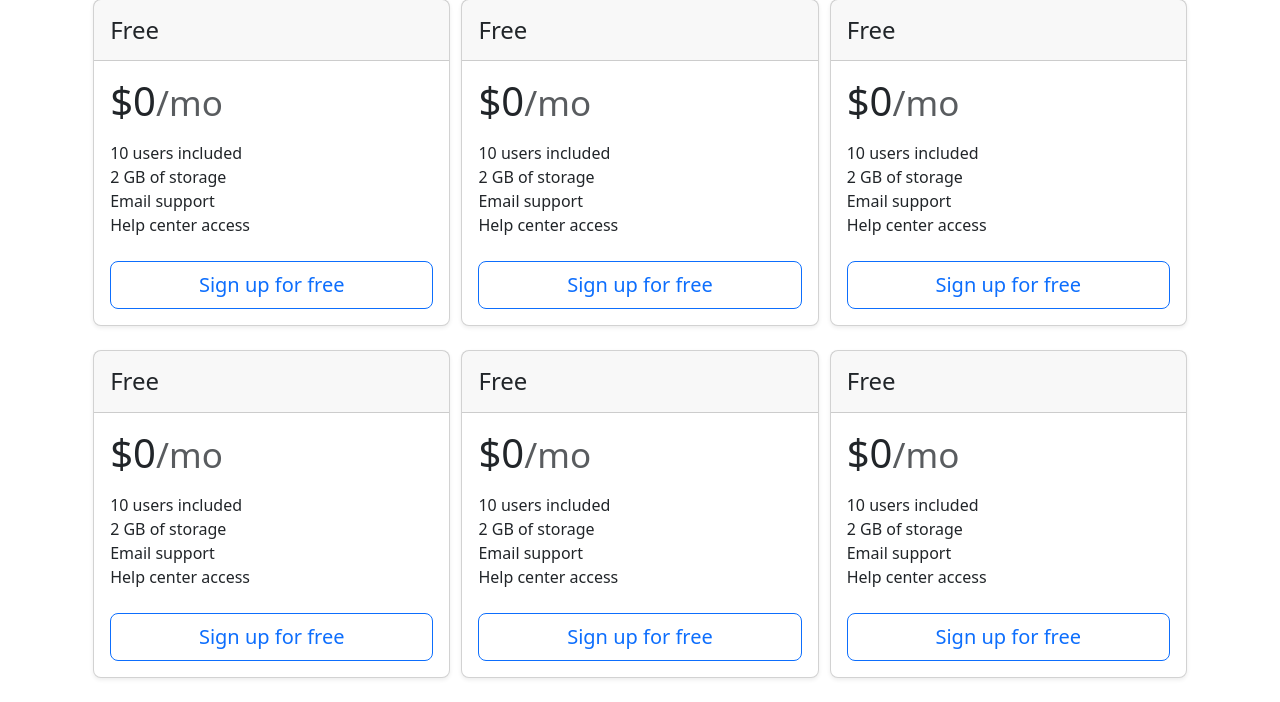
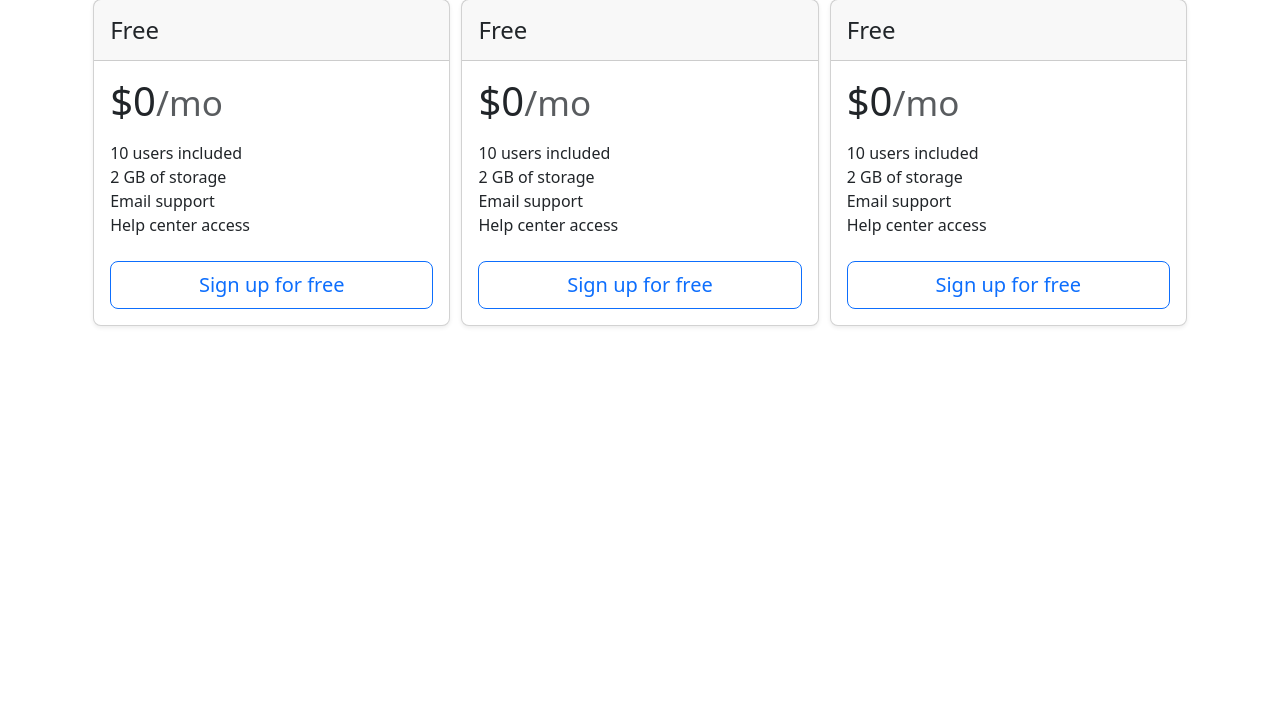
Before and after one commit to arinaroy7/Site_development, a PHP site: page / in a window 1280 px wide. Shown: the part 202-904 px from the top of the page. After the commit the page ends 529 px from the top, so only its background shows below. Run offline with PHP 8.4, Linux system fonts and the light colour scheme.

```diff
--- a/index.php
+++ b/index.php
@@ -22,7 +22,7 @@
     <h3 class="mb-5">Наши книги</h3>
     <div class="d-flex flex-wrap">
     <?php
-      for($i = 0; $i < 6; $i ++):
+      for($i = 0; $i < 3; $i ++):
     ?>
       <div class="card mb-4 rounded-3 shadow-sm">
           <div class="card-header py-3">
```
